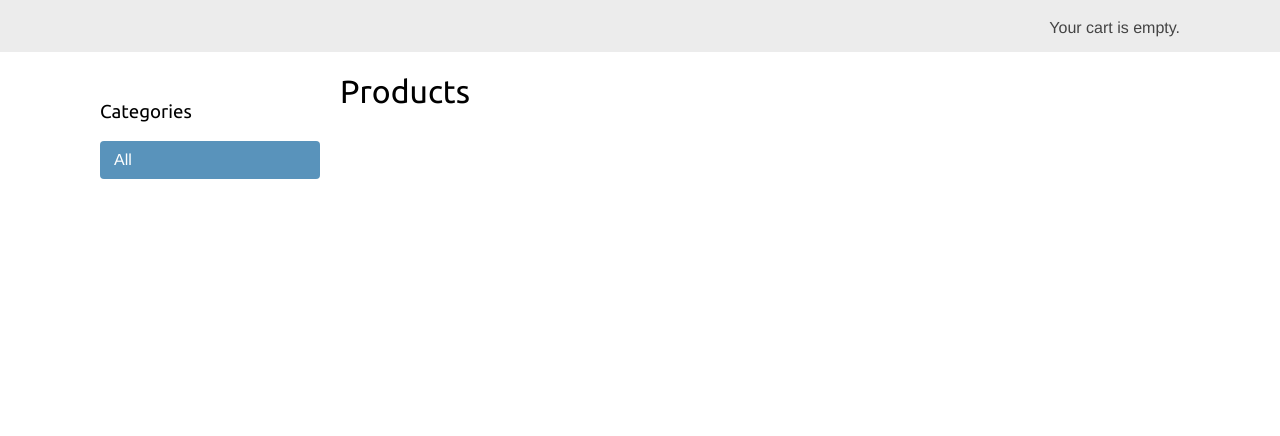
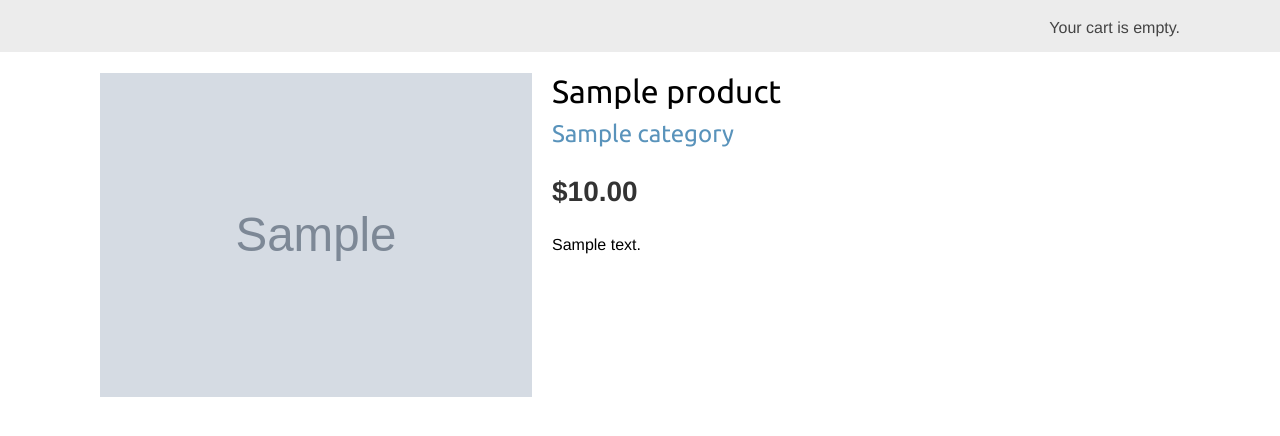
Before and after one commit to roman-duck/django-webshop, a Django app: a page that uses webshop/shop/templates/shop/product/detail.html in a window 1280 px wide. Shown: the part 46-482 px from the top of the page. Run offline with Django 5.2, Linux system fonts and the light colour scheme; tables that the repository leaves empty hold one stand-in row (values such as "Sample post"); grey boxes marked "Sample" are stand-in pictures.

Commit message:
templates fixes

```diff
--- a/webshop/shop/templates/shop/product/detail.html
+++ b/webshop/shop/templates/shop/product/detail.html
@@ -3,34 +3,15 @@
 {% load static %}
 
 {% block title %}
-    {% if category %}{{ category.name }}{% else %}Products{% endif %}
+    {{ product.name }}
 {% endblock %}
 
 {% block content %}
-    <div id="sidebar">
-        <h3>Categories</h3>
-        <ul>
-            <li {% if not category %}class="selected"{% endif %}>
-                <a href="{% url "shop:product_list" %}">All</a>
-            </li>
-            {% for c in categories %}
-                <li {% if category.slug == c.slug %}class="selected"{% endif %}>
-                    <a href="{{ c.get_absolute_url }}">{{ c.name }}</a>
-                </li>
-            {% endfor %}
-        </ul>
-    </div>
-    <div id="main" class="product-list">
-        <h1>{% if category %}{{ category.name }}{% else %}Products{% endif %}</h1>
-        {% for product in products %}
-        <div class="item">
-            <a href="{{ product.get_absolute_url }}">
-                <img src="{% if product.image %}{{ product.image.url }}{% else %}{% static "img/no_image.png" %}{% endif %}">
-            </a>
-            <a href="{{ product.get_absolute_url }}">{{ product.name }}</a>
-            <br>
-            ${{ product.price }}
-        </div>
-        {% endfor %}
+    <div class="product-detail">
+        <img src="{% if product.image %}{{ product.image.url }}{% else %}{% static "img/no_image.png" %}{% endif %}">
+        <h1>{{ product.name }}</h1>
+        <h2><a href="{{ product.category.get_absolute_url }}">{{ product.category }}</a></h2>
+        <p class="price">${{ product.price }}</p>
+        {{ product.description|linebreaks }}
     </div>
 {% endblock %}
```
Also changed, not shown: webshop/shop/static/img/no_image.png (added), webshop/shop/templates/shop/product/list.html (indentation only).
